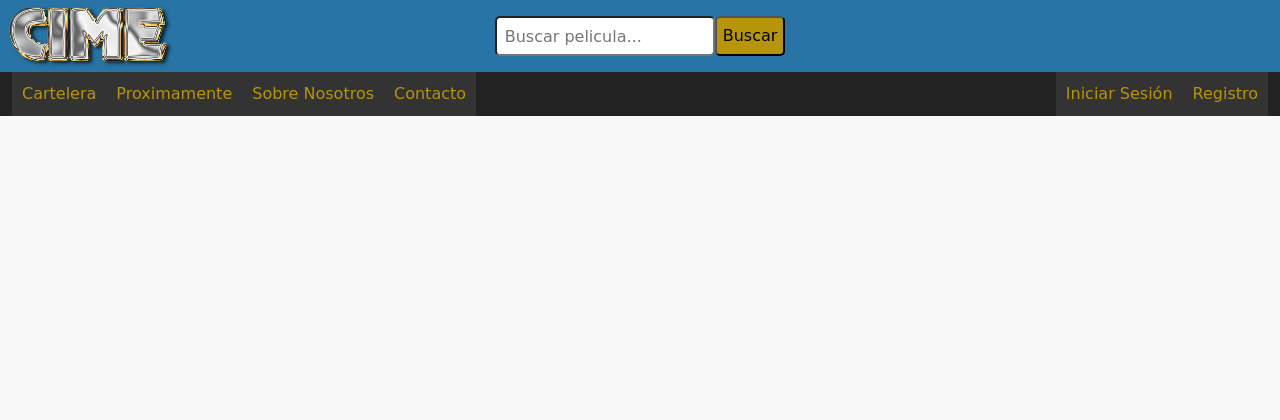
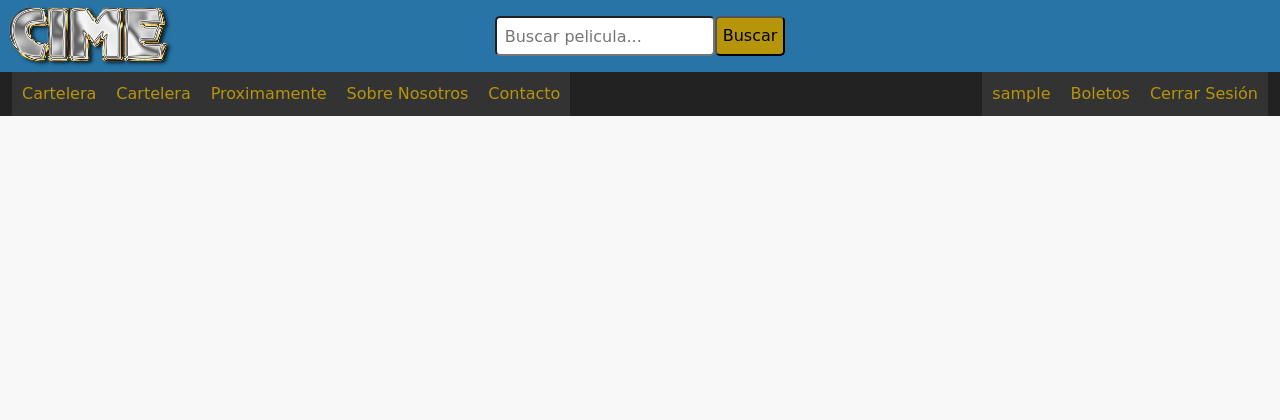
Before and after one commit to AlexHoyos/cime, a PHP site: page /index.php in a window 1280 px wide. Shown: the top 420 px of the page. Run offline with PHP 8.4, Linux system fonts and the light colour scheme; the visitor is signed in with stand-in values (Sample User, id 1); some libraries are stand-ins or nearby versions.

Commit message:
Validacion de Sesion Header

```diff
--- a/app/Includes/header.php
+++ b/app/Includes/header.php
@@ -1,3 +1,40 @@
+<?php
+
+use CIME\Models\Usuario;
+
+    $userName = "";
+    $userId = 0;
+    if(isset($_SESSION["userName"])){
+
+        if(!empty($_SESSION["userName"]))
+            $userName = $_SESSION["userName"];
+
+    }
+
+    if(isset($_SESSION["uid"])){
+
+        $sessionUID = intval($_SESSION["uid"]);
+        if($sessionUID != 0){
+
+            $userId = $sessionUID;
+            if(empty($userName)){
+                $usuario = Usuario::getById($userId);
+                if($usuario instanceof Usuario){
+                    $_SESSION["userName"] = $usuario->getNombre();
+                    $userName = $_SESSION["userName"];
+                } else {
+                    header("Location: ". WEB_URL ."/logout.php");
+                }
+
+            }
+
+        } else {
+            header("Location: ". WEB_URL ."/logout.php");
+        }
+
+    }
+
+?>
 <!DOCTYPE html>
 <html lang="en">
 <head>
@@ -27,6 +64,9 @@
                 <div class="collapse navbar-collapse" id="navbarNav">
                 <ul class="navbar-nav">
                     <li class="nav-item">
+                        <a class="nav-link active" aria-current="page" href="<?=WEB_URL?>">Cartelera</a>
+                    </li>
+                    <li class="nav-item">
                         <a class="nav-link active" aria-current="page" href="#">Cartelera</a>
                     </li>
                     <li class="nav-item">
@@ -40,14 +80,30 @@
                     </li>
 
                 </ul>
+            <?php
+
+            if($userId == 0){ ?>
                 <ul class="navbar-nav ms-md-auto">
                     <li class="nav-item">
-                        <a class="nav-link align-self-right" href="#">Iniciar Sesión</a>
+                        <a class="nav-link align-self-right" href="<?=WEB_URL?>/login.php">Iniciar Sesión</a>
                     </li>
                     <li class="nav-item">
-                        <a class="nav-link" href="#">Registro</a>
+                        <a class="nav-link" href="<?=WEB_URL?>/register.php">Registro</a>
                     </li>
                 </ul>
+            <?php } else { ?>
+                <ul class="navbar-nav ms-md-auto">
+                    <li class="nav-item">
+                        <a class="nav-link align-self-right" href="#"><?=$userName?></a>
+                    </li>
+                    <li class="nav-item">
+                        <a class="nav-link" href="#">Boletos</a>
+                    </li>
+                    <li class="nav-item">
+                        <a class="nav-link" href="<?=WEB_URL?>/logout.php">Cerrar Sesión</a>
+                    </li>
+                </ul>
+            <?php } ?>
                 </div>
             </div>
         </nav>
--- /dev/null
+++ b/logout.php
@@ -0,0 +1,5 @@
+<?php
+include 'app/main.php';
+
+session_destroy();
+header("Location: /");
```
